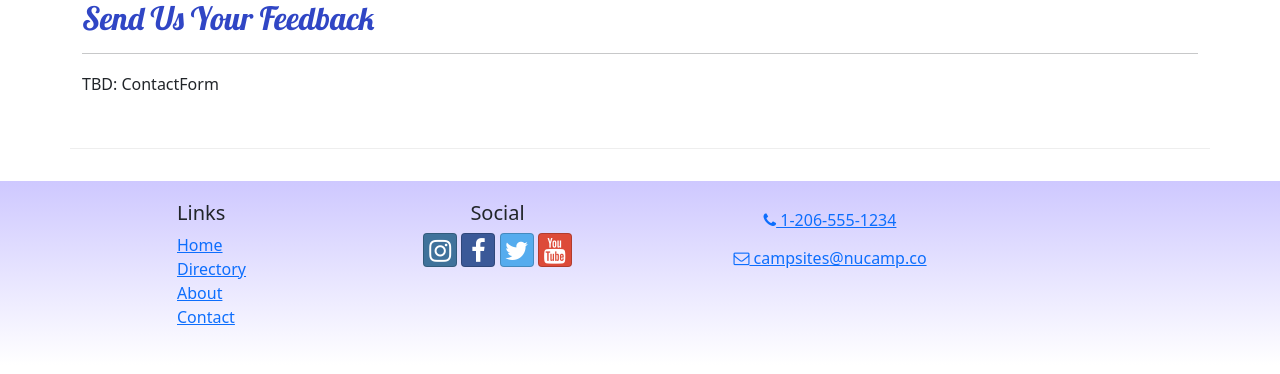
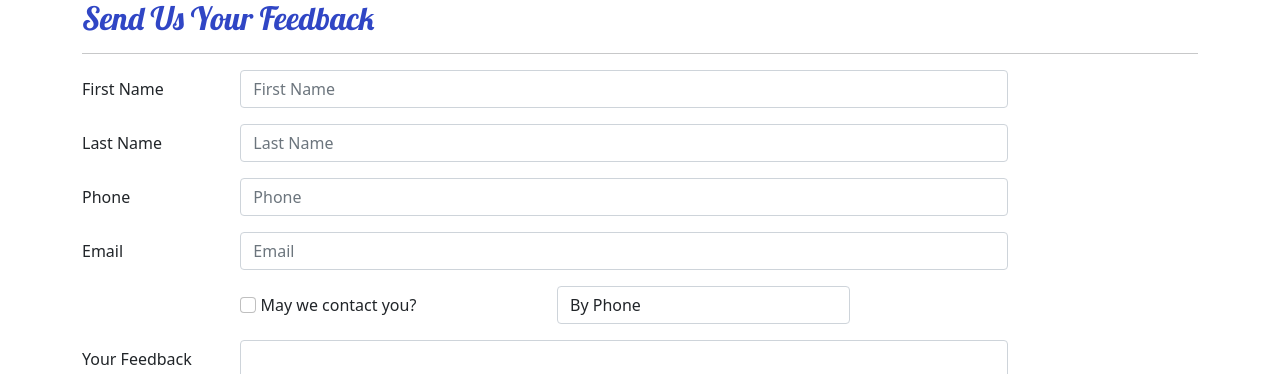
Before and after one commit to darwinvillaruel/nucampsite-react, a React (Create React App) app: page /contact in a window 1280 px wide. Shown: the part 432-806 px from the top of the page. Built offline with nearby package versions, Linux system fonts and the light colour scheme.

Commit message:
ContactForm Parts 1 and 2

```diff
--- /dev/null
+++ b/src/components/ContactForm.js
@@ -0,0 +1,116 @@
+import { Button, Label, Col, FormGroup } from 'reactstrap';
+import { Formik, Field, Form } from 'formik';
+
+const ContactForm = () => {
+  return (
+    <Formik
+      initialValues={{
+        firstName: '',
+        lastName: '',
+        phoneNum: '',
+        email: '',
+        agree: false,
+        contactType: 'By Phone',
+        feedback: '',
+      }}>
+      <Form>
+        <FormGroup row>
+          <Label
+            htmlFor='firstName'
+            md='2'>
+            First Name
+          </Label>
+          <Col md='10'>
+            <Field
+              className='form-control'
+              name='firstName'
+              placeholder='First Name'
+            />
+          </Col>
+        </FormGroup>
+        <FormGroup row>
+          <Label
+            htmlFor='lastName'
+            md='2'>
+            Last Name
+          </Label>
+          <Col md='10'>
+            <Field
+              className='form-control'
+              name='lastName'
+              placeholder='Last Name'
+            />
+          </Col>
+        </FormGroup>
+        <FormGroup row>
+          <Label
+            htmlFor='phoneNum'
+            md='2'>
+            Phone
+          </Label>
+          <Col md='10'>
+            <Field
+              className='form-control'
+              name='phoneNum'
+              placeholder='Phone'
+            />
+          </Col>
+        </FormGroup>
+        <FormGroup row>
+          <Label
+            htmlFor='email'
+            md='2'>
+            Email
+          </Label>
+          <Col md='10'>
+            <Field
+              className='form-control'
+              name='email'
+              placeholder='Email'
+              type='email'
+            />
+          </Col>
+        </FormGroup>
+        <FormGroup row>
+          <Label
+            check
+            md={{ size: 4, offset: 2 }}>
+            <Field
+              name='agree'
+              type='checkbox'
+              className='form-check-input'
+            />{' '}
+            May we contact you?
+          </Label>
+          <Col md='4'>
+            <Field
+              className='form-control'
+              name='contactType'
+              as='select'>
+              <option>By Phone</option>
+              <option>By Email</option>
+            </Field>
+          </Col>
+        </FormGroup>
+        <FormGroup row>
+          <Label
+            htmlFor='feedback'
+            md='2'>
+            Your Feedback
+          </Label>
+          <Col md='10'>
+            <Field
+              className='form-control'
+              name='feedback'
+              as='textarea'
+              rows='12'
+            />
+          </Col>
+        </FormGroup>
+        <FormGroup row></FormGroup>
+      </Form>
+    </Formik>
+  );
+};
+
+export default ContactForm;
--- a/src/pages/ContactPage.js
+++ b/src/pages/ContactPage.js
@@ -1,5 +1,6 @@
 import { Container, Col, Row } from 'reactstrap';
 import SubHeader from '../components/SubHeader';
+import ContactForm from '../components/ContactForm';
 
 const ContactPage = () => {
   return (
@@ -37,7 +38,9 @@
           <h2>Send Us Your Feedback</h2>
           <hr />
         </Col>
-        <Col md='10'>TBD: ContactForm</Col>
+        <Col md='10'>
+          <ContactForm />
+        </Col>
       </Row>
     </Container>
   );
```
